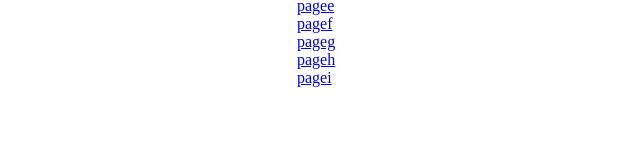
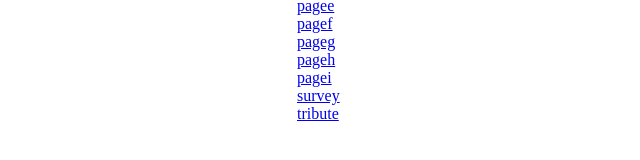
Before and after one commit to akilaak2701/angular_node, a plain HTML site: page index.html in a window 1280 px wide. Shown: the part 144-304 px from the top of the page, without its empty margins (318-958 px from the left). Drawn offline with Linux system fonts and the light colour scheme.

Commit message:
included index file

```diff
--- a/index.html
+++ b/index.html
@@ -48,6 +48,12 @@
                             <div>
                             <a href="./src/pagei.html">pagei</a>
                         </div>
+                        <div>
+                            <a href="./src/survey.html">survey </a>
+                        </div>
+                        <div>
+                            <a href="./src/tribute.html">tribute</a>
+                        </div>
                         </td>
                     </tr>
                 </tbody>
```
Also changed, not shown: package-lock.json (deleted).
